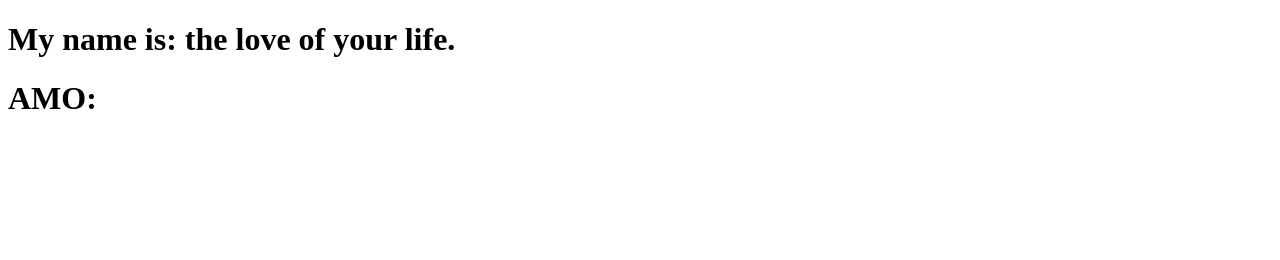
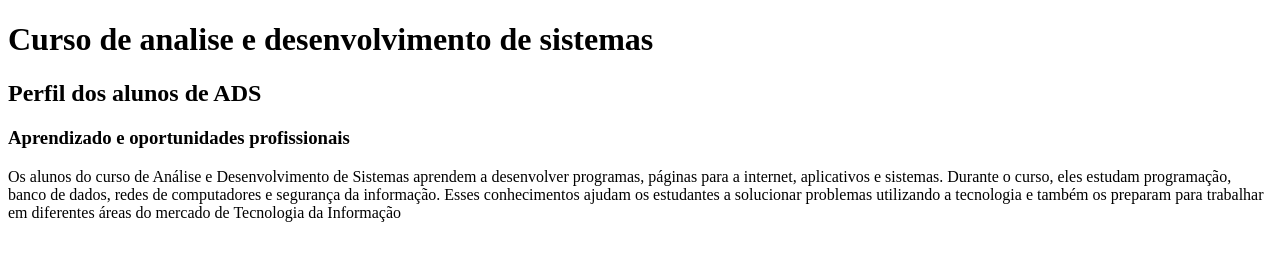
Before and after one commit to annapoletto-maker/AkiraRize, a plain HTML site: page index.html in a window 1280 px wide. Drawn offline with Linux system fonts and the light colour scheme.

Commit message:
Add files via upload

```diff
--- a/index.html
+++ b/index.html
@@ -1,18 +1,20 @@
 <!DOCTYPE html>
-
-<html>
-
+<html lang="en">
 <head>
-
-<title>EDITAR</title>
-
+    <meta charset="UTF-8">
+    <meta name="viewport" content="width=device-width, initial-scale=1.0">
+    <title>Alunos ADS</title>
 </head>
-
 <body>
-
-<h1>My name is: the love of your life.</h1>
-<H1>AMO:</H1>
-
+    <h1>Curso de analise e desenvolvimento de sistemas</h1>
+    <h2>Perfil dos alunos de ADS</h2>
+    <h3>Aprendizado e oportunidades profissionais</h3>
+    <p>Os alunos do curso de Análise e Desenvolvimento de Sistemas aprendem a
+        desenvolver programas, páginas para a internet, aplicativos e sistemas.
+        Durante o curso, eles estudam programação, banco de dados, redes de
+        computadores e segurança da informação. Esses conhecimentos ajudam os
+        estudantes a solucionar problemas utilizando a tecnologia e também os
+        preparam para trabalhar em diferentes áreas do mercado de Tecnologia da
+        Informação</p>
 </body>
-
 </html>
```
